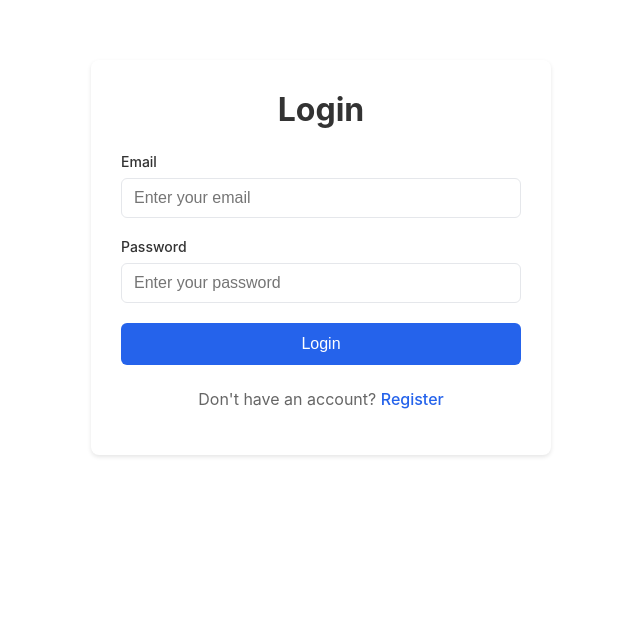
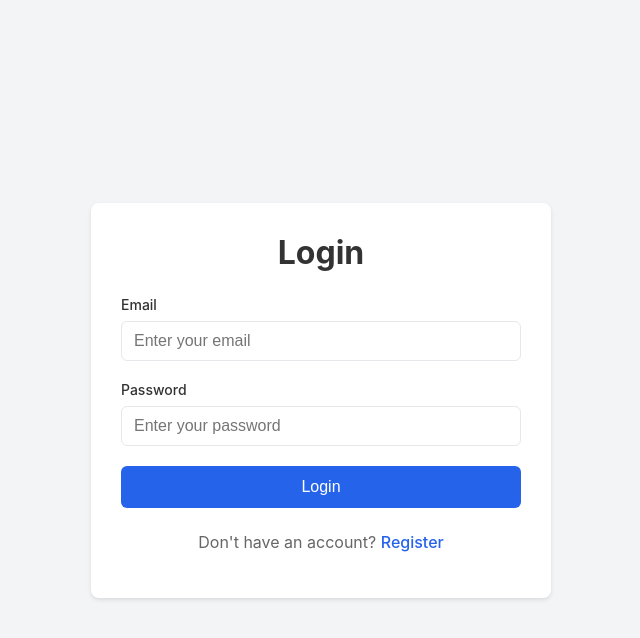
Before and after one commit to y4th4rthh/task-management-system, a React (Create React App) app: page / in a window 1280 px wide. Shown: the top 638 px of the page, without its empty margins (319-959 px from the left). Built offline with nearby package versions, Linux system fonts and the light colour scheme.

Commit message:
Update Login.jsx

```diff
--- a/src/pages/Login.jsx
+++ b/src/pages/Login.jsx
@@ -28,6 +28,7 @@ const LoginPage = () => {
     };
 
     return (
+      <div className="login-page">
         <div className="login-container">
             <h2 className="login-title">Login</h2>
 
@@ -71,6 +72,7 @@ const LoginPage = () => {
                 Don't have an account? <a href="/register">Register</a>
             </p>
         </div>
+        </div>
     );
 };
 
```
